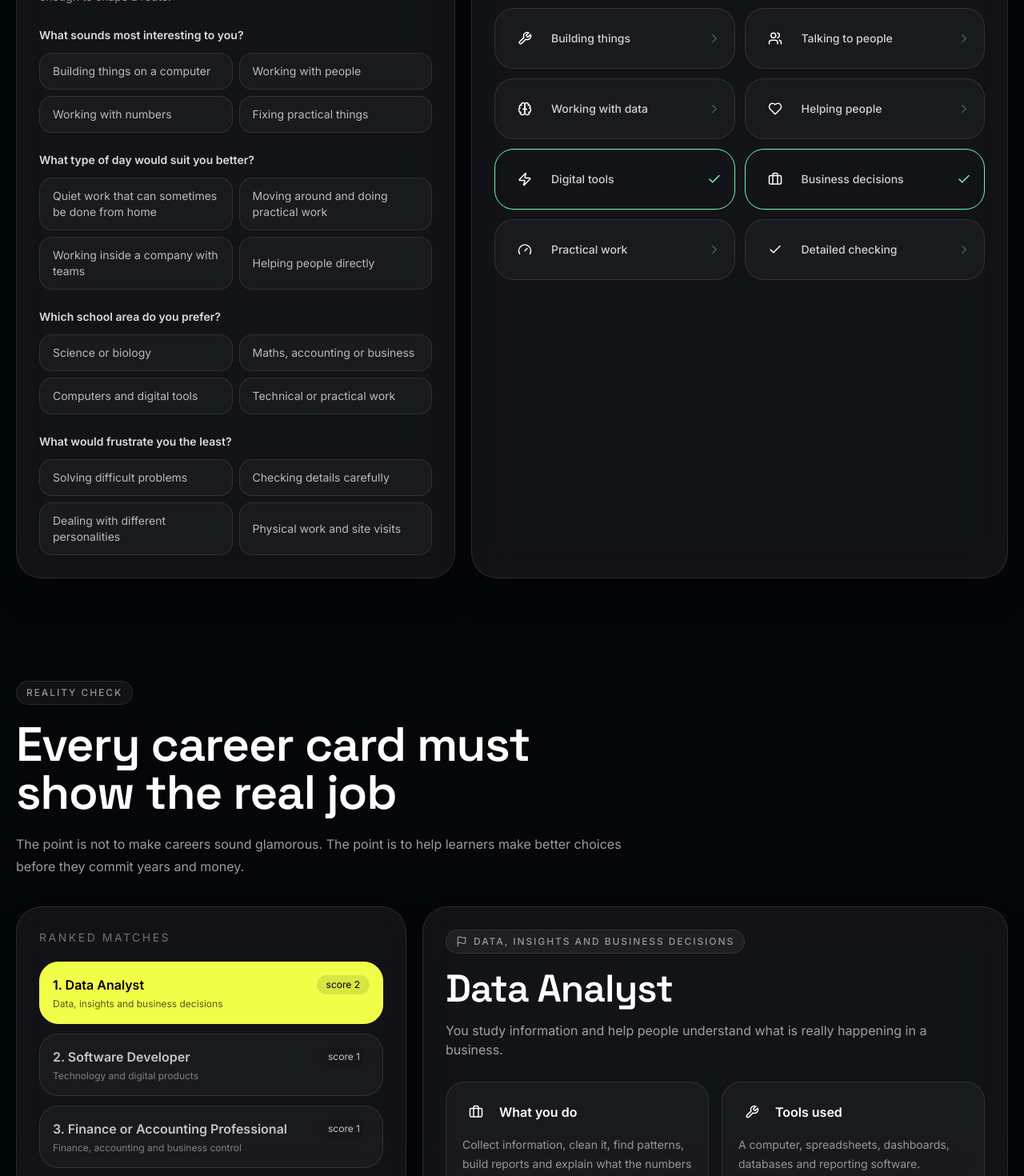
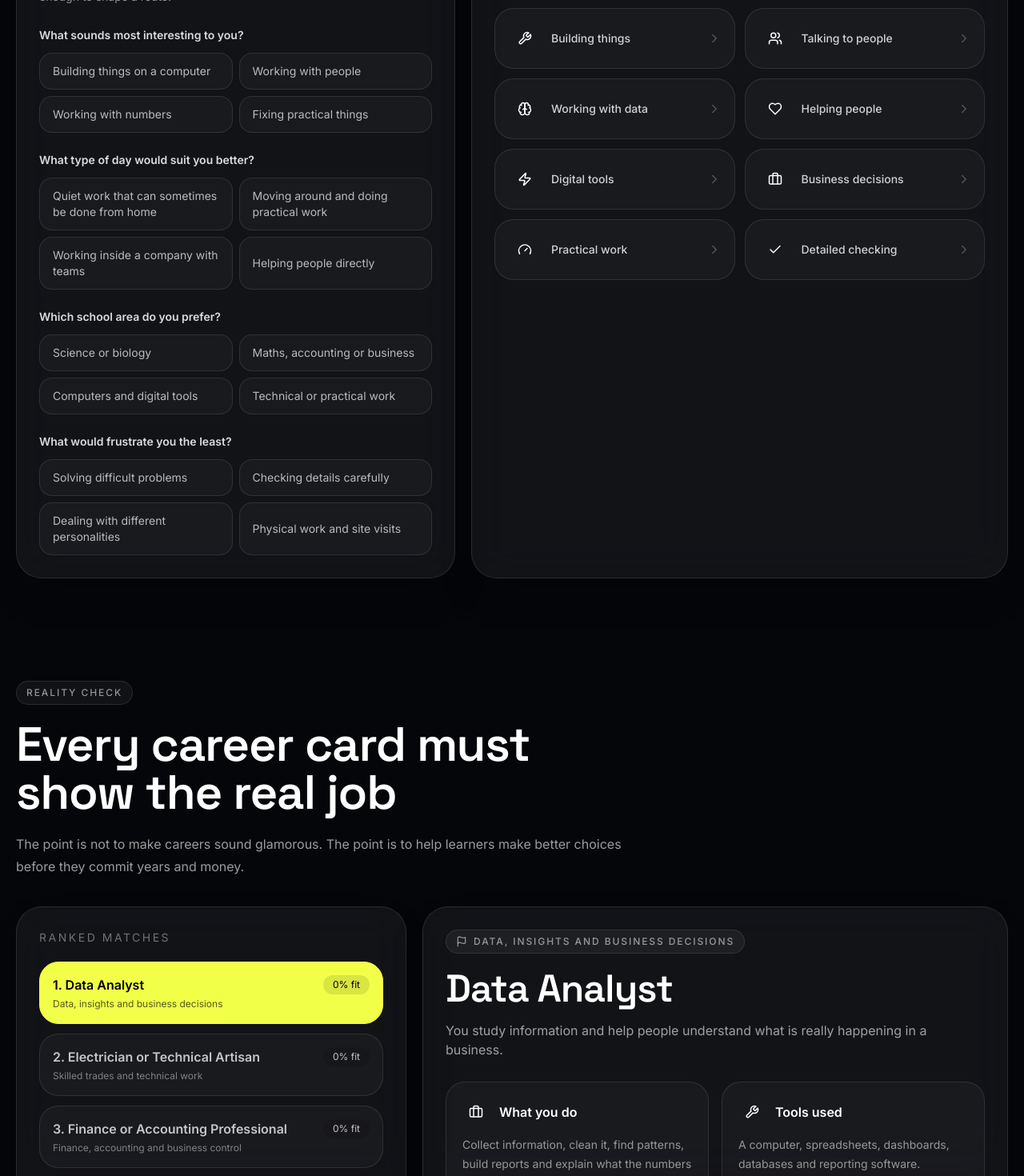
Before and after one commit to Mumoxa/Careerize, a React (Vite) app: page / in a window 1280 px wide. Shown: the part 1330-2800 px from the top of the page at 80% size. Built offline with nearby package versions, Linux system fonts and the light colour scheme.

Commit message:
Refactor app around structured career catalog and scoring

```diff
--- a/src/App.jsx
+++ b/src/App.jsx
@@ -27,184 +27,58 @@ import {
   X,
   Zap,
 } from "lucide-react";
+import { CAREER_ROUTES, DISCOVERY_QUESTIONS, INTEREST_SIGNALS } from "./data/careerCatalog";
+import { getProfileProgress, rankCareerRoutes, toggleSignal } from "./lib/scoring";
 
-const C = {
-  yellow: "#F2FF49",
-  violet: "#8A5BFF",
-  mint: "#6CFFB0",
-  pink: "#FF6AD5",
+const ICONS = {
+  Brain,
+  Briefcase,
+  Check,
+  Gauge,
+  Heart,
+  Users,
+  Wrench,
+  Zap,
 };
 
-const routes = [
-  {
-    id: "data",
-    title: "Data Analyst",
-    stream: "Data, insights and business decisions",
-    fit: ["numbers", "patterns", "problem-solving", "quiet", "technology", "business"],
-    summary: "You study information and help people understand what is really happening in a business.",
-    day: "Collect information, clean it, find patterns, build reports and explain what the numbers mean.",
-    tools: "A computer, spreadsheets, dashboards, databases and reporting software.",
-    environment: "Banks, retailers, insurers, telecoms, logistics companies and large corporates. Usually office or hybrid.",
-    stress: "Medium. Pressure rises when leaders need answers quickly.",
-    remote: "Often possible once you have skill and trust.",
-    growth: "Can grow into BI, analytics, data science, product, risk or management.",
-    worst: "Messy information and unclear questions can be frustrating.",
-    best: "You help people make better decisions with facts instead of guesses.",
-  },
-  {
-    id: "software",
-    title: "Software Developer",
-    stream: "Technology and digital products",
-    fit: ["building", "problem-solving", "technology", "quiet", "remote", "maths"],
-    summary: "You build websites, apps and systems that people use on computers and phones.",
-    day: "Understand a problem, write code, test it, fix issues, join short meetings and improve software.",
-    tools: "A computer, code editor, browser, communication tools and project boards.",
-    environment: "Software companies, banks, retailers, startups and global remote teams.",
-    stress: "Medium to high when deadlines are tight or systems break.",
-    remote: "One of the stronger remote-work paths.",
-    growth: "Can grow into senior developer, architect, engineering manager or product founder.",
-    worst: "You can get stuck on difficult bugs for hours.",
-    best: "You can create something useful from nothing.",
-  },
-  {
-    id: "finance",
-    title: "Finance or Accounting Professional",
-    stream: "Finance, accounting and business control",
-    fit: ["numbers", "detail", "business", "structure", "money", "office"],
-    summary: "You help a business understand money, costs, payments, profit and financial rules.",
-    day: "Check transactions, prepare reports, follow up payments, compare budgets and help managers understand results.",
-    tools: "A computer, spreadsheets, accounting systems, banking platforms and document systems.",
-    environment: "Nearly every company needs finance people. Mostly office-based, sometimes hybrid at higher levels.",
-    stress: "Medium to high around month-end, audits and deadlines.",
-    remote: "Sometimes possible, but many teams still expect office time.",
-    growth: "Can grow into accountant, analyst, financial manager, CFO or business owner.",
-    worst: "Deadlines and detailed checking can become repetitive.",
-    best: "You understand how businesses really work.",
-  },
-  {
-    id: "artisan",
-    title: "Electrician or Technical Artisan",
-    stream: "Skilled trades and technical work",
-    fit: ["hands-on", "fixing", "tools", "practical", "moving", "technical"],
-    summary: "You install, repair and maintain physical systems like wiring, equipment or machinery.",
-    day: "Travel to a site, check the problem, use tools, repair or install equipment and make sure the work is safe.",
-    tools: "Hand tools, testing equipment, safety gear, ladders, meters and technical drawings.",
-    environment: "Homes, factories, mines, construction sites, offices or industrial plants.",
-    stress: "Medium. Can be high when safety risks or urgent breakdowns are involved.",
-    remote: "Not usually remote. The work is physical and site-based.",
-    growth: "Can grow into specialist artisan, supervisor, contractor or business owner.",
-    worst: "Physical work, travel and unsafe sites can be difficult.",
-    best: "You solve visible problems and your skill is always needed.",
-  },
-  {
-    id: "healthcare",
-    title: "Healthcare Professional",
-    stream: "Health, care and human services",
-    fit: ["helping", "people", "science", "biology", "care", "high-stress"],
-    summary: "You help people stay healthy, recover or manage illness and injury.",
-    day: "See patients, check symptoms, follow care plans, record information and work with other healthcare workers.",
-    tools: "Medical equipment, patient records, computers, medicine-related systems and practical care tools.",
-    environment: "Hospitals, clinics, private practices, care facilities or community health settings.",
-    stress: "High. You deal with real people, pressure and responsibility.",
-    remote: "Mostly not remote, except for some admin, advisory and digital-health roles.",
-    growth: "Can grow into senior clinical, specialist, management, research or private practice paths.",
-    worst: "Emotionally heavy days and shift work can be hard.",
-    best: "Your work can directly improve someone’s life.",
-  },
+const NAV_ITEMS = [
+  { id: "discover", label: "Discovery" },
+  { id: "reality", label: "Reality Check" },
+  { id: "pathway", label: "Pathway" },
+  { id: "sponsors", label: "Partners" },
 ];
 
-const questions = [
-  {
-    id: "interest",
-    label: "What sounds most interesting to you?",
-    options: [
-      ["building", "Building things on a computer"],
-      ["people", "Working with people"],
-      ["numbers", "Working with numbers"],
-      ["hands-on", "Fixing practical things"],
-    ],
-  },
-  {
-    id: "day",
-    label: "What type of day would suit you better?",
-    options: [
-      ["remote", "Quiet work that can sometimes be done from home"],
-      ["hands-on", "Moving around and doing practical work"],
-      ["business", "Working inside a company with teams"],
-      ["helping", "Helping people directly"],
-    ],
-  },
-  {
-    id: "school",
-    label: "Which school area do you prefer?",
-    options: [
-      ["science", "Science or biology"],
-      ["numbers", "Maths, accounting or business"],
-      ["technology", "Computers and digital tools"],
-      ["technical", "Technical or practical work"],
-    ],
-  },
-  {
-    id: "friction",
-    label: "What would frustrate you the least?",
-    options: [
-      ["problem-solving", "Solving difficult problems"],
-      ["detail", "Checking details carefully"],
-      ["people", "Dealing with different personalities"],
-      ["practical", "Physical work and site visits"],
-    ],
-  },
-];
-
-const vibeTags = [
-  ["building", "Building things", Wrench],
-  ["people", "Talking to people", Users],
-  ["numbers", "Working with data", Brain],
-  ["helping", "Helping people", Heart],
-  ["technology", "Digital tools", Zap],
-  ["business", "Business decisions", Briefcase],
-  ["practical", "Practical work", Gauge],
-  ["detail", "Detailed checking", Check],
-];
-
-function scoreRoutes(answers, selectedTags) {
-  const selected = [...Object.values(answers), ...selectedTags];
-  return routes
-    .map((route) => ({
-      ...route,
-      score: route.fit.reduce((total, tag) => total + (selected.includes(tag) ? 1 : 0), 0),
-    }))
-    .sort((a, b) => b.score - a.score);
-}
+const DEFAULT_SIGNALS = [];
 
 export default function App() {
   const [open, setOpen] = useState(false);
   const [answers, setAnswers] = useState({});
-  const [selectedTags, setSelectedTags] = useState(["technology", "business"]);
-  const [activeId, setActiveId] = useState("data");
-  const [saved, setSaved] = useState(false);
+  const [selectedSignals, setSelectedSignals] = useState(DEFAULT_SIGNALS);
+  const [manualActiveId, setManualActiveId] = useState(null);
 
-  const ranked = useMemo(() => scoreRoutes(answers, selectedTags), [answers, selectedTags]);
-  const active = routes.find((route) => route.id === activeId) || ranked[0];
-  const progress = Math.round((Object.keys(answers).length / questions.length) * 100);
+  const ranked = useMemo(
+    () => rankCareerRoutes(CAREER_ROUTES, answers, selectedSignals),
+    [answers, selectedSignals]
+  );
+
+  const bestMatch = ranked[0];
+  const active = ranked.find((route) => route.id === manualActiveId) || bestMatch;
+  const progress = getProfileProgress(answers, DISCOVERY_QUESTIONS);
 
   function choose(questionId, value) {
     setAnswers((prev) => ({ ...prev, [questionId]: value }));
-    setSaved(false);
+    setManualActiveId(null);
   }
 
-  function toggleTag(tag) {
-    setSelectedTags((prev) =>
-      prev.includes(tag) ? prev.filter((item) => item !== tag) : [...prev, tag]
-    );
-    setSaved(false);
+  function toggleInterestSignal(signal) {
+    setSelectedSignals((prev) => toggleSignal(prev, signal));
+    setManualActiveId(null);
   }
 
   function reset() {
     setAnswers({});
-    setSelectedTags([]);
-    setActiveId("data");
-    setSaved(false);
+    setSelectedSignals(DEFAULT_SIGNALS);
+    setManualActiveId(null);
   }
 
   return (
@@ -221,11 +95,12 @@ export default function App() {
             </div>
           </a>
 
-          <nav className="hidden items-center gap-8 text-sm text-white/60 md:flex">
-            <a href="#discover" className="hover:text-white">Discovery</a>
-            <a href="#reality" className="hover:text-white">Reality Check</a>
-            <a href="#pathway" className="hover:text-white">Pathway</a>
-            <a href="#sponsors" className="hover:text-white">Partners</a>
+          <nav className="hidden items-center gap-8 text-sm text-white/60 md:flex" aria-label="Primary navigation">
+            {NAV_ITEMS.map((item) => (
+              <a key={item.id} href={`#${item.id}`} className="hover:text-white">
+                {item.label}
+              </a>
+            ))}
           </nav>
 
           <div className="hidden items-center gap-3 md:flex">
@@ -235,8 +110,9 @@ export default function App() {
 
           <button
             type="button"
-            onClick={() => setOpen(!open)}
+            onClick={() => setOpen((current) => !current)}
             aria-expanded={open}
+            aria-controls="mobile-navigation"
             aria-label={open ? "Close navigation" : "Open navigation"}
             className="rounded-xl border border-white/10 p-2 md:hidden"
           >
@@ -245,12 +121,14 @@ export default function App() {
         </div>
 
         {open && (
-          <div className="border-t border-white/5 bg-ink px-5 py-5 md:hidden">
-            <div className="flex flex-col gap-4 text-sm text-white/80">
-              {["discover", "reality", "pathway", "sponsors"].map((id) => (
-                <a key={id} href={`#${id}`} onClick={() => setOpen(false)} className="capitalize">{id}</a>
+          <div id="mobile-navigation" className="border-t border-white/5 bg-ink px-5 py-5 md:hidden">
+            <nav className="flex flex-col gap-4 text-sm text-white/80" aria-label="Mobile navigation">
+              {NAV_ITEMS.map((item) => (
+                <a key={item.id} href={`#${item.id}`} onClick={() => setOpen(false)}>
+                  {item.label}
+                </a>
               ))}
-            </div>
+            </nav>
           </div>
         )}
       </header>
@@ -274,7 +152,7 @@ export default function App() {
             <a href="#reality" className="inline-flex items-center gap-2 rounded-full border border-white/15 px-6 py-3 text-white/80 hover:border-white/40">See reality checks <ArrowUpRight size={18} /></a>
           </div>
           <div className="mt-8 grid max-w-xl grid-cols-3 gap-3 text-sm">
-            <MiniStat value="5" label="starter routes" />
+            <MiniStat value={CAREER_ROUTES.length} label="starter routes" />
             <MiniStat value={`${progress}%`} label="profile complete" />
             <MiniStat value="SA" label="local context" />
           </div>
@@ -295,25 +173,26 @@ export default function App() {
               <button type="button" onClick={reset} className="inline-flex items-center gap-2 rounded-full border border-white/10 px-4 py-2 text-sm text-white/70 hover:border-white/30"><RotateCcw size={16} /> Reset</button>
             </div>
             <div className="mt-7 space-y-6">
-              {questions.map((q) => (
-                <div key={q.id}>
-                  <p className="text-sm font-semibold text-white/85">{q.label}</p>
+              {DISCOVERY_QUESTIONS.map((question) => (
+                <fieldset key={question.id}>
+                  <legend className="text-sm font-semibold text-white/85">{question.label}</legend>
                   <div className="mt-3 grid gap-2 sm:grid-cols-2">
-                    {q.options.map(([value, label]) => {
-                      const activeChoice = answers[q.id] === value;
+                    {question.options.map((option) => {
+                      const activeChoice = answers[question.id] === option.value;
                       return (
                         <button
                           type="button"
-                          key={value}
-                          onClick={() => choose(q.id, value)}
+                          key={option.value}
+                          onClick={() => choose(question.id, option.value)}
+                          aria-pressed={activeChoice}
                           className={`rounded-2xl border px-4 py-3 text-left text-sm transition ${activeChoice ? "border-cyber bg-cyber text-black" : "border-white/10 bg-white/[0.03] text-white/70 hover:border-white/25"}`}
                         >
-                          {label}
+                          {option.label}
                         </button>
                       );
                     })}
                   </div>
-                </div>
+                </fieldset>
               ))}
             </div>
           </GlassCard>
@@ -322,17 +201,19 @@ export default function App() {
             <h3 className="font-display text-2xl font-semibold">Interest tags</h3>
             <p className="mt-2 text-sm text-white/55">This makes the experience feel more like discovery and less like a school form.</p>
             <div className="mt-6 grid gap-3 sm:grid-cols-2">
-              {vibeTags.map(([tag, label, Icon]) => {
-                const activeTag = selectedTags.includes(tag);
+              {INTEREST_SIGNALS.map((signal) => {
+                const Icon = ICONS[signal.icon] ?? Sparkles;
+                const activeSignal = selectedSignals.includes(signal.value);
                 return (
                   <button
                     type="button"
-                    key={tag}
-                    onClick={() => toggleTag(tag)}
-                    className={`group flex items-center justify-between rounded-3xl border p-4 text-left transition ${activeTag ? "border-mint bg-mint/12" : "border-white/10 bg-white/[0.03] hover:border-white/25"}`}
+                    key={signal.value}
+                    onClick={() => toggleInterestSignal(signal.value)}
+                    aria-pressed={activeSignal}
+                    className={`group flex items-center justify-between rounded-3xl border p-4 text-left transition ${activeSignal ? "border-mint bg-mint/12" : "border-white/10 bg-white/[0.03] hover:border-white/25"}`}
                   >
-                    <span className="flex items-center gap-3"><span className="rounded-2xl bg-white/8 p-3"><Icon size={18} /></span><span className="text-sm font-medium text-white/80">{label}</span></span>
-                    {activeTag ? <Check size={18} className="text-mint" /> : <ChevronRight size={18} className="text-white/25" />}
+                    <span className="flex items-center gap-3"><span className="rounded-2xl bg-white/8 p-3"><Icon size={18} /></span><span className="text-sm font-medium text-white/80">{signal.label}</span></span>
+                    {activeSignal ? <Check size={18} className="text-mint" /> : <ChevronRight size={18} className="text-white/25" />}
                   </button>
                 );
               })}
@@ -351,12 +232,13 @@ export default function App() {
                 <button
                   type="button"
                   key={route.id}
-                  onClick={() => setActiveId(route.id)}
+                  onClick={() => setManualActiveId(route.id)}
+                  aria-pressed={active.id === route.id}
                   className={`w-full rounded-3xl border p-4 text-left transition ${active.id === route.id ? "border-cyber bg-cyber text-black" : "border-white/10 bg-white/[0.03] text-white/75 hover:border-white/25"}`}
                 >
                   <div className="flex items-center justify-between gap-3">
                     <span className="font-semibold">{index + 1}. {route.title}</span>
-                    <span className="rounded-full bg-black/10 px-3 py-1 text-xs">score {route.score}</span>
+                    <span className="rounded-full bg-black/10 px-3 py-1 text-xs">{route.matchPercent}% fit</span>
                   </div>
                   <p className={`${active.id === route.id ? "text-black/65" : "text-white/45"} mt-1 text-xs`}>{route.stream}</p>
                 </button>
```
